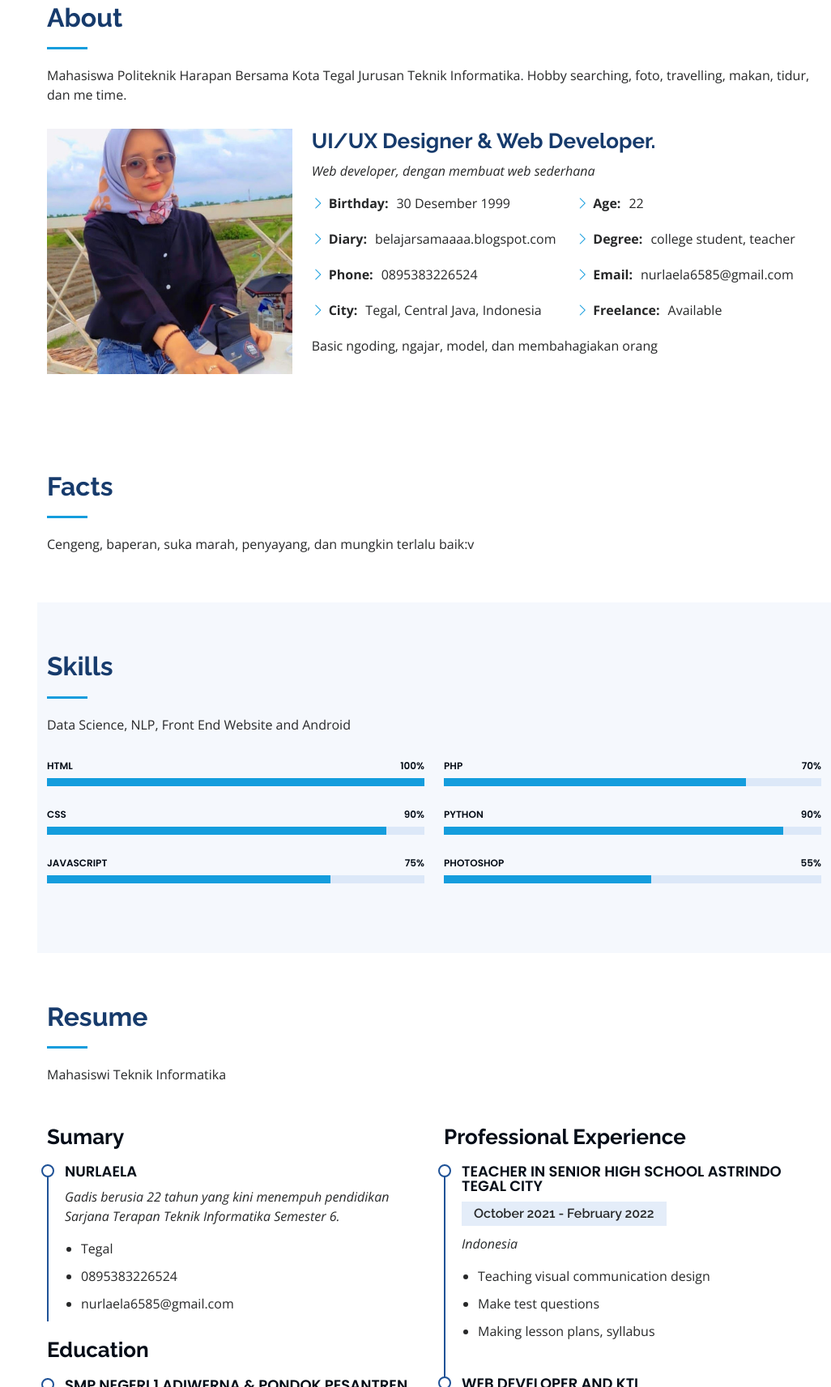
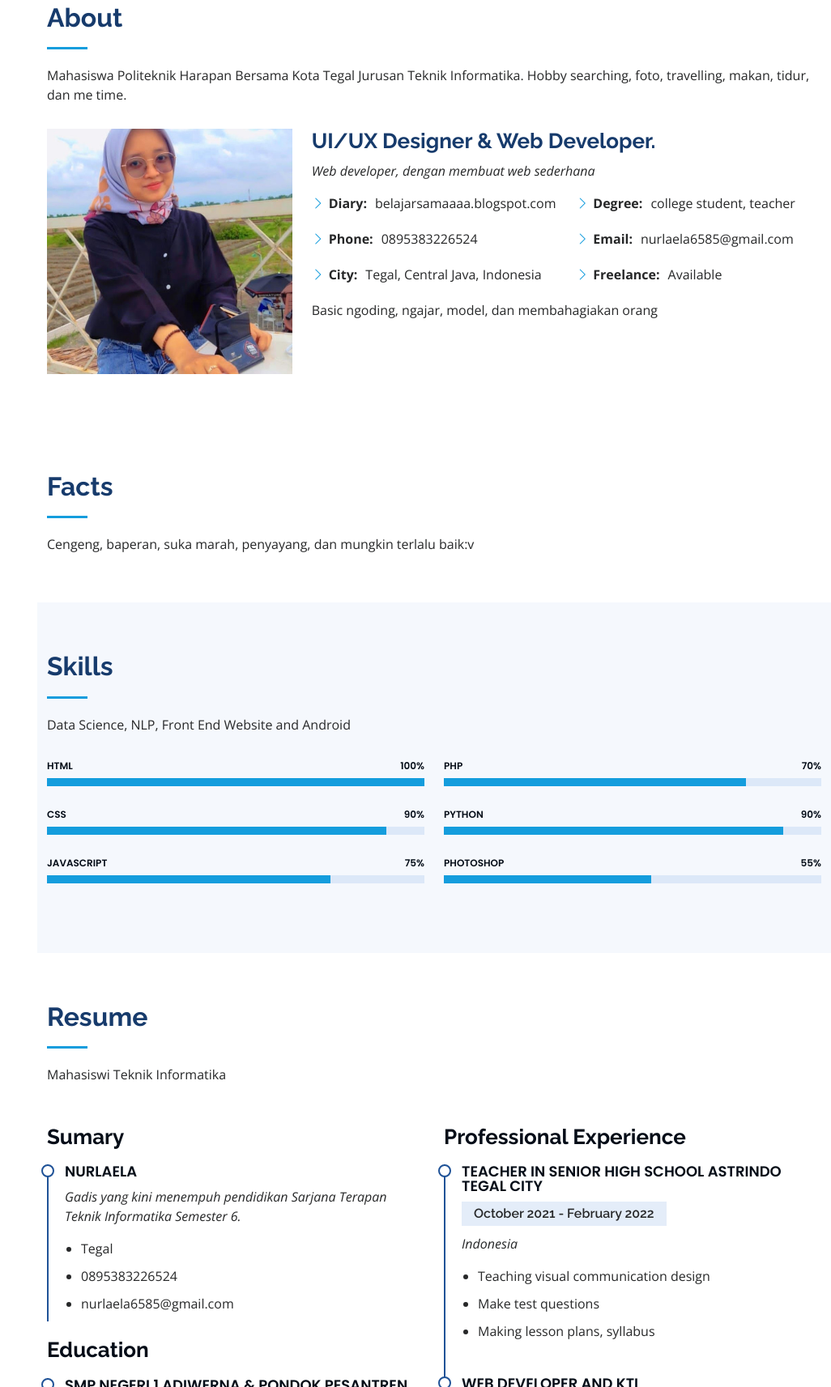
Before and after one commit to Nurlaelaa/ipnu-ipnu-balapulangwetan..github.io, a plain HTML site: page index.html in a window 1280 px wide. Shown: the part 857-2570 px from the top of the page at 81% size, without its empty margins (254-1280 px from the left). Drawn offline with nearby package versions, Linux system fonts and the light colour scheme.

Commit message:
Update index.html

```diff
--- a/index.html
+++ b/index.html
@@ -94,7 +94,7 @@
             <div class="row">
               <div class="col-lg-6">
                 <ul>
-                  <li><i class="bi bi-chevron-right"></i> <strong>Birthday:</strong> <span>30 Desember 1999</span></li>
+<!--                   <li><i class="bi bi-chevron-right"></i> <strong>Birthday:</strong> <span>30 Desember 1999</span></li> -->
                   <li><i class="bi bi-chevron-right"></i> <strong>Diary:</strong> <span>belajarsamaaaa.blogspot.com</span></li>
                   <li><i class="bi bi-chevron-right"></i> <strong>Phone:</strong> <span>0895383226524</span></li>
                   <li><i class="bi bi-chevron-right"></i> <strong>City:</strong> <span>Tegal, Central Java, Indonesia</span></li>
@@ -102,7 +102,7 @@
               </div>
               <div class="col-lg-6">
                 <ul>
-                  <li><i class="bi bi-chevron-right"></i> <strong>Age:</strong> <span>22</span></li>
+<!--                   <li><i class="bi bi-chevron-right"></i> <strong>Age:</strong> <span>22</span></li> -->
                   <li><i class="bi bi-chevron-right"></i> <strong>Degree:</strong> <span>college student, teacher</span></li>
                   <li><i class="bi bi-chevron-right"></i> <strong>Email:</strong> <span>nurlaela6585@gmail.com</span></li>
                   <li><i class="bi bi-chevron-right"></i> <strong>Freelance:</strong> <span>Available</span></li>
@@ -211,7 +211,7 @@
             <h3 class="resume-title">Sumary</h3>
             <div class="resume-item pb-0">
               <h4>Nurlaela</h4>
-              <p><em>Gadis berusia 22 tahun yang kini menempuh pendidikan Sarjana Terapan Teknik Informatika Semester 6.</em></p>
+              <p><em>Gadis yang kini menempuh pendidikan Sarjana Terapan Teknik Informatika Semester 6.</em></p>
               <ul>
                 <li>Tegal</li>
                 <li>0895383226524</li>
```
